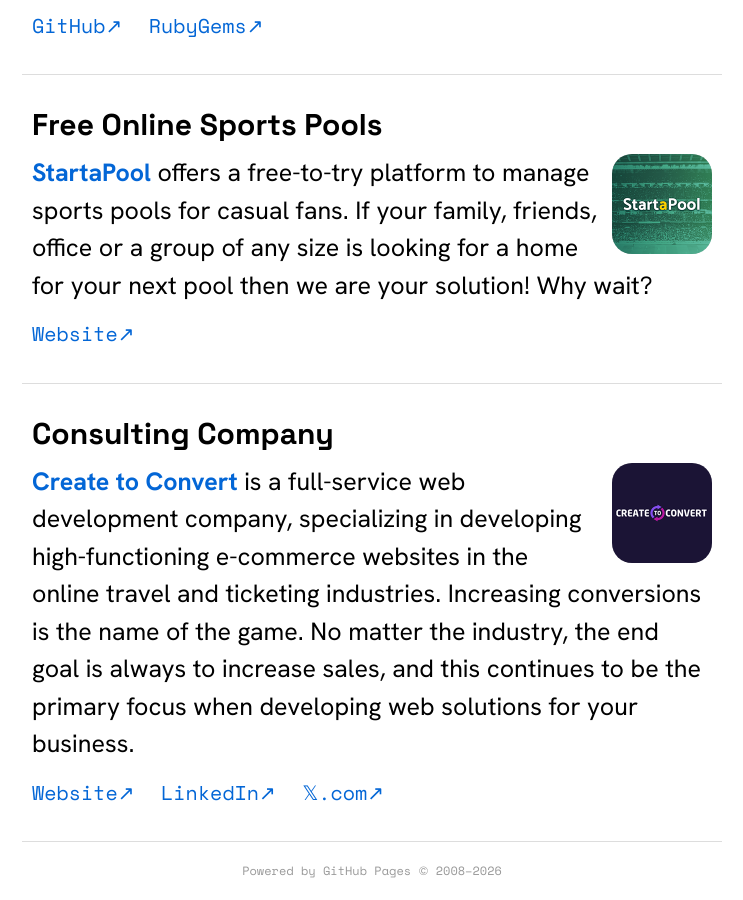
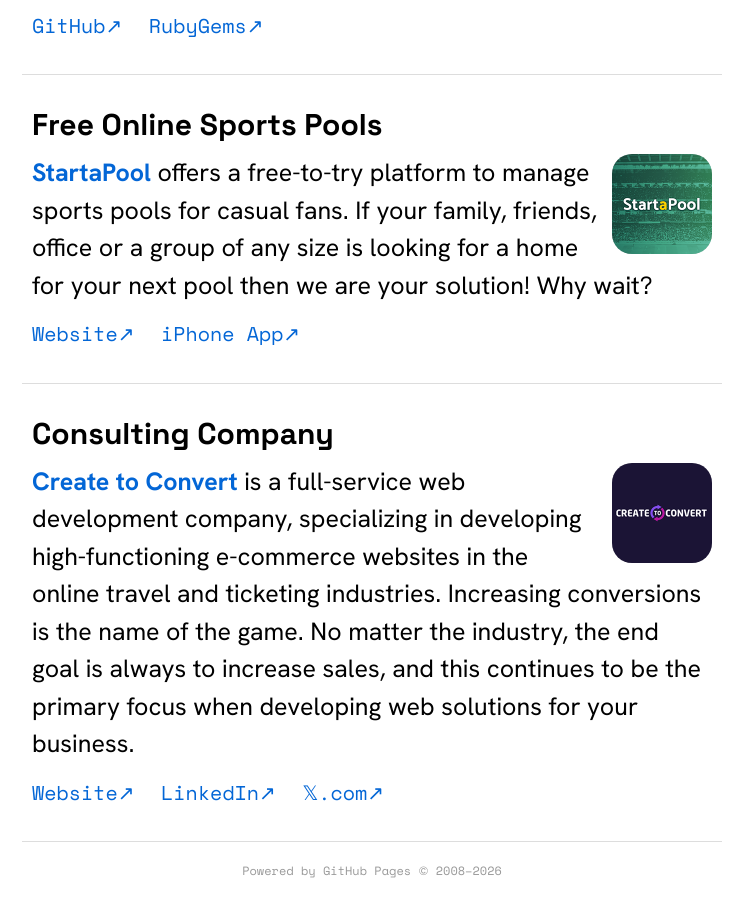
Before and after one commit to andrewgjohnson/www.andrewgjohnson.com, a Jekyll site: the page built from pages/index.md, in a window 1280 px wide and 900 px high, scrolled down 1831 px. Shown: the whole window, without its empty margins (268-1011 px from the left). Built offline with Jekyll 4.4.1, drawn with Linux system fonts in a browser that asks for light colours.

Commit message:
Added link to the StartaPool iPhone app

```diff
--- a/pages/index.md
+++ b/pages/index.md
@@ -169,6 +169,9 @@ permalink: /
         <li>
             <a href="https://www.startapool.com/" title="Website">Website↗</a>
         </li>
+        <li>
+            <a href="https://apps.apple.com/ca/app/startapool/id6803674557" title="iPhone App">iPhone App↗</a>
+        </li>
     </ul>
 </div>
 <div class="block with-avatar" id="ctc-block">
```
